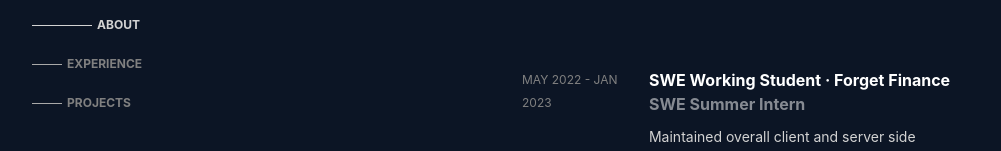
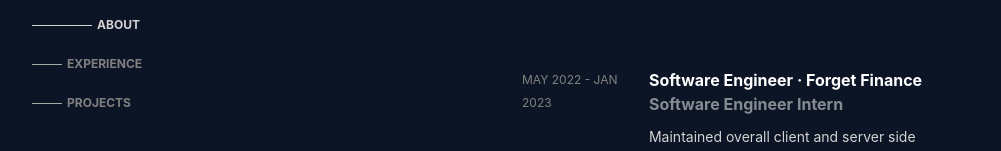
Before and after one commit to lilygostovic/lg-portfolio, a React (Create React App) app: page / in a window 1280 px wide. Shown: the part 510-661 px from the top of the page, without its empty margins (138-1139 px from the left). Built offline with nearby package versions, Linux system fonts and the light colour scheme.

Commit message:
Fix job titles

```diff
--- a/src/components/Experience/index.tsx
+++ b/src/components/Experience/index.tsx
@@ -1,10 +1,10 @@
-import { InformationBlock } from "./InformationBlock";
+import { InformationBlock } from './InformationBlock';
 
 export const Experience = () => (
   <div id="experience">
     <InformationBlock
       dates="May 2022 - Jan 2023"
-      jobTitles={["SWE Working Student", "SWE Summer Intern"]}
+      jobTitles={["Software Engineer", "Software Engineer Intern"]}
       company="Forget Finance"
       location="Berlin, Germany"
       link="https://www.forget.finance/en"
```
